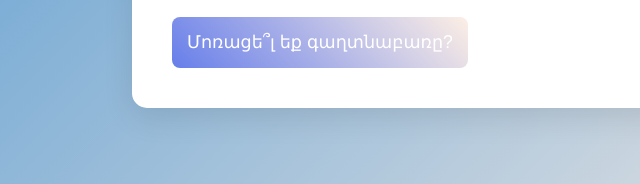
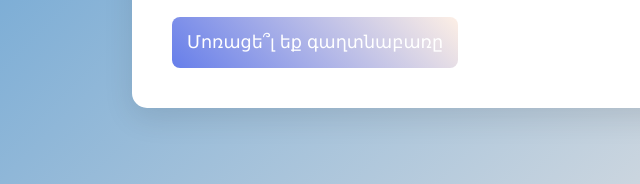
Before and after one commit to Narekyeg/classlinkappbeta4, a plain HTML site: page index.html in a window 1280 px wide. Both pictures are taken after a click on the button "Սովորող". Shown: the part 590-774 px from the top of the page, 128-768 px from the left. Drawn offline with nearby package versions, Linux system fonts and the light colour scheme.

Commit message:
Update index.html

```diff
--- a/index.html
+++ b/index.html
@@ -41,7 +41,7 @@
                     <button type="submit">Մուտք գործել</button>
                     <button type="button" onclick="showRoleSelection()" class="back-btn">Վերադառնալ</button>
                     <div class="auth-links">
-                       <button type="button" class="link-btn" onclick="openForgotPassword('student')">Մոռացե՞լ եք գաղտնաբառը?</button>
+                       <button type="button" class="link-btn" onclick="openForgotPassword('student')">Մոռացե՞լ եք գաղտնաբառը</button>
                    </div>
                </form>
 
@@ -393,4 +393,5 @@
 
     <script src="script.js"></script>
 </body>
+
 </html>
```
